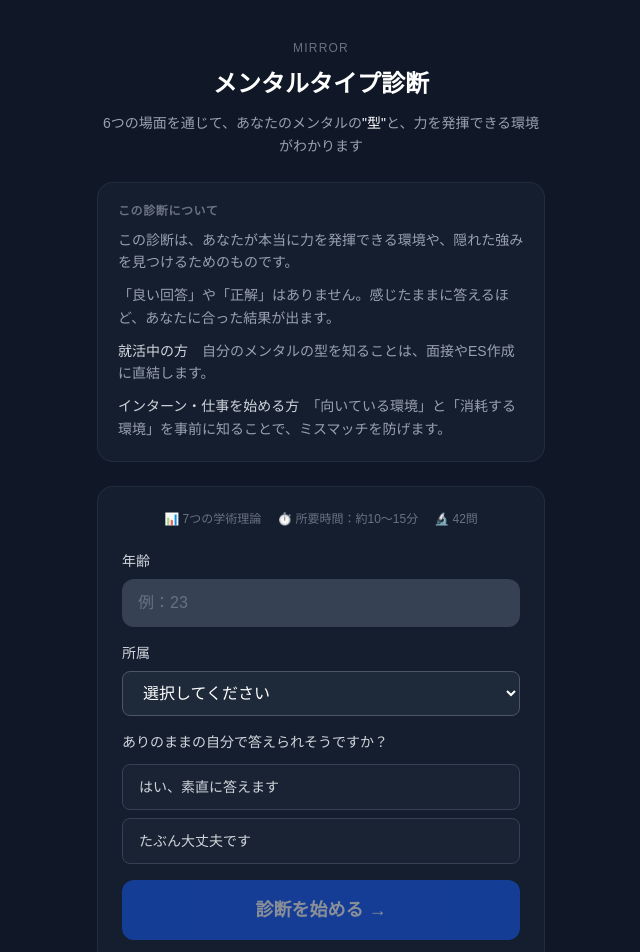
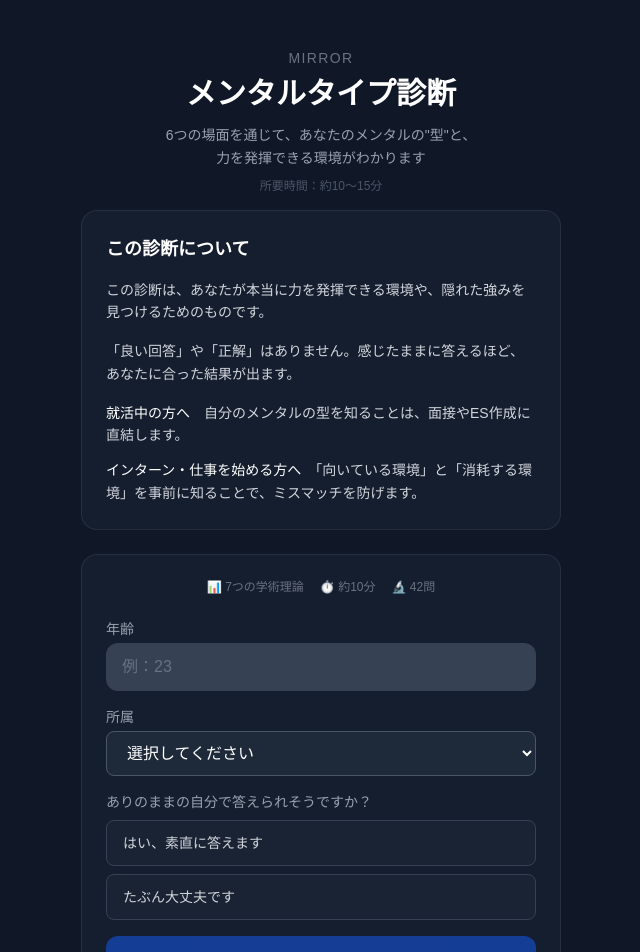
Before and after one commit to beruze555-wq/diagnosis-tool, a Next.js app: page / in a window 1280 px wide. Shown: the top 952 px of the page, without its empty margins (319-959 px from the left). Built offline with nearby package versions, Linux system fonts and the light colour scheme.

Commit message:
HOME: restore original copy, minimal layout, remove type grid and pain cards

```diff
--- a/app/page.tsx
+++ b/app/page.tsx
@@ -84,40 +84,52 @@ export default function StartPage() {
   }
 
   return (
-    <div className="min-h-screen bg-gray-900 flex flex-col items-center justify-center px-4 py-10">
-      <div className="w-full max-w-md space-y-6">
+    <div className="min-h-screen bg-gray-900">
 
-        {/* Hero */}
-        <div className="text-center space-y-3">
-          <p className="text-xs text-gray-500 tracking-widest uppercase">MIRROR</p>
-          <h1 className="text-2xl font-bold text-white">メンタルタイプ診断</h1>
-          <p className="text-sm text-gray-400 leading-relaxed">
-            6つの場面を通じて、あなたのメンタルの<span className="text-white">"型"</span>と、力を発揮できる環境がわかります
+      {/* セクション1: ヒーロー */}
+      <section className="text-center pt-12 pb-4">
+        <p className="text-sm tracking-widest text-gray-500 uppercase mb-2">MIRROR</p>
+        <h1 className="text-3xl font-bold mb-3">メンタルタイプ診断</h1>
+        <p className="text-gray-400 text-sm leading-relaxed max-w-sm mx-auto">
+          6つの場面を通じて、あなたのメンタルの&quot;型&quot;と、<br/>力を発揮できる環境がわかります
+        </p>
+        <p className="text-gray-600 text-xs mt-2">所要時間：約10〜15分</p>
+      </section>
+
+      {/* セクション2: この診断について */}
+      <section className="max-w-lg mx-auto px-4 pb-6">
+        <div className="bg-gray-800/40 border border-gray-700/50 rounded-2xl p-6">
+          <h2 className="text-lg font-bold text-white mb-4">この診断について</h2>
+          <p className="text-sm text-gray-300 leading-relaxed mb-4">
+            この診断は、あなたが本当に力を発揮できる環境や、隠れた強みを見つけるためのものです。
+          </p>
+          <p className="text-sm text-gray-300 leading-relaxed mb-4">
+            「良い回答」や「正解」はありません。感じたままに答えるほど、あなたに合った結果が出ます。
+          </p>
+          <div className="space-y-3">
+            <p className="text-sm text-gray-300 leading-relaxed">
+              <span className="text-white font-medium">就活中の方へ</span>　自分のメンタルの型を知ることは、面接やES作成に直結します。
+            </p>
+            <p className="text-sm text-gray-300 leading-relaxed">
+              <span className="text-white font-medium">インターン・仕事を始める方へ</span>　「向いている環境」と「消耗する環境」を事前に知ることで、ミスマッチを防げます。
             </p>
           </div>
+        </div>
+      </section>
 
-        {/* この診断について */}
-        <div className="bg-gray-800/40 rounded-2xl p-5 border border-gray-700/40 space-y-2.5 text-sm text-gray-400 leading-relaxed">
-          <p className="text-xs font-semibold text-gray-500 uppercase tracking-wider">この診断について</p>
-          <p>この診断は、あなたが本当に力を発揮できる環境や、隠れた強みを見つけるためのものです。</p>
-          <p>「良い回答」や「正解」はありません。感じたままに答えるほど、あなたに合った結果が出ます。</p>
-          <p><span className="text-gray-300 font-medium">就活中の方</span>　自分のメンタルの型を知ることは、面接やES作成に直結します。</p>
-          <p><span className="text-gray-300 font-medium">インターン・仕事を始める方</span>　「向いている環境」と「消耗する環境」を事前に知ることで、ミスマッチを防げます。</p>
-        </div>
+      {/* セクション3: フォームカード */}
+      <section className="max-w-lg mx-auto px-4 pb-6">
+        <div className="bg-gray-800/40 border border-gray-700/50 rounded-2xl p-6">
 
-        {/* Form card */}
-        <div className="bg-gray-800/40 rounded-2xl p-6 border border-gray-700/40 space-y-4">
-
-          {/* Trust badges */}
-          <div className="flex justify-center gap-4 text-xs text-gray-500 pb-2">
+          {/* 信頼性バッジ */}
+          <div className="flex justify-center gap-4 text-xs text-gray-500 mb-6">
             <span>📊 7つの学術理論</span>
-            <span>⏱️ 所要時間：約10〜15分</span>
+            <span>⏱️ 約10分</span>
             <span>🔬 42問</span>
           </div>
 
-          {/* Age */}
-          <div>
-            <label className="block text-sm font-medium text-gray-300 mb-2">年齢</label>
+          {/* 年齢 */}
+          <label className="block text-sm text-gray-400 mb-1">年齢</label>
           <input
             type="number"
             value={age}
@@ -129,11 +141,9 @@ export default function StartPage() {
             max={80}
           />
           {errors.age && <p className="text-red-400 text-xs mt-1">{errors.age}</p>}
-          </div>
 
-          {/* Affiliation */}
-          <div>
-            <label className="block text-sm font-medium text-gray-300 mb-2">所属</label>
+          {/* 所属 */}
+          <label className="block text-sm text-gray-400 mb-1 mt-4">所属</label>
           <select
             value={affiliation}
             onChange={(e) => setAffiliation(e.target.value)}
@@ -145,11 +155,9 @@ export default function StartPage() {
             ))}
           </select>
           {errors.affiliation && <p className="text-red-400 text-xs mt-1">{errors.affiliation}</p>}
-          </div>
 
-          {/* Honesty priming */}
-          <div>
-            <p className="text-sm text-gray-300 mb-3">ありのままの自分で答えられそうですか？</p>
+          {/* プライミング */}
+          <p className="text-sm text-gray-400 mt-4 mb-2">ありのままの自分で答えられそうですか？</p>
           <div className="space-y-2">
             {[
               { value: 'yes', label: 'はい、素直に答えます' },
@@ -169,13 +177,12 @@ export default function StartPage() {
               </button>
             ))}
           </div>
-          </div>
 
-          {/* Start button */}
+          {/* 診断開始ボタン */}
           <button
             onClick={handleStart}
             disabled={!canStart}
-            className={`w-full font-semibold py-4 rounded-xl transition-colors duration-200 text-lg ${
+            className={`w-full font-semibold py-4 rounded-xl transition-colors duration-200 text-lg mt-4 ${
               canStart
                 ? 'bg-blue-600 hover:bg-blue-700 active:bg-blue-800 text-white'
                 : 'bg-blue-600 text-white opacity-50 cursor-not-allowed'
@@ -183,23 +190,24 @@ export default function StartPage() {
           >
             診断を始める →
           </button>
+        </div>
+      </section>
 
+      {/* セクション4: フッター */}
+      <p className="text-center text-xs text-gray-600 mt-2 mb-8">結果はあなた自身のために使われます。</p>
+
+      {/* セクション5: 開発モード */}
       {isDev && (
+        <div className="max-w-lg mx-auto px-4 pb-8">
           <button
             onClick={handleDevSkip}
             className="w-full bg-orange-600/20 hover:bg-orange-600/30 border border-orange-600/50 text-orange-400 font-semibold py-3 rounded-xl transition-colors duration-200 text-sm"
           >
             🛠 開発モード：結果画面にスキップ
           </button>
+        </div>
       )}
-        </div>
 
-        {/* Footer */}
-        <div className="text-center">
-          <p className="text-xs text-gray-500">結果はあなた自身のために使われます。</p>
-        </div>
-
-      </div>
     </div>
   )
 }
```
Lines whose indentation alone changed are shown as unchanged.
